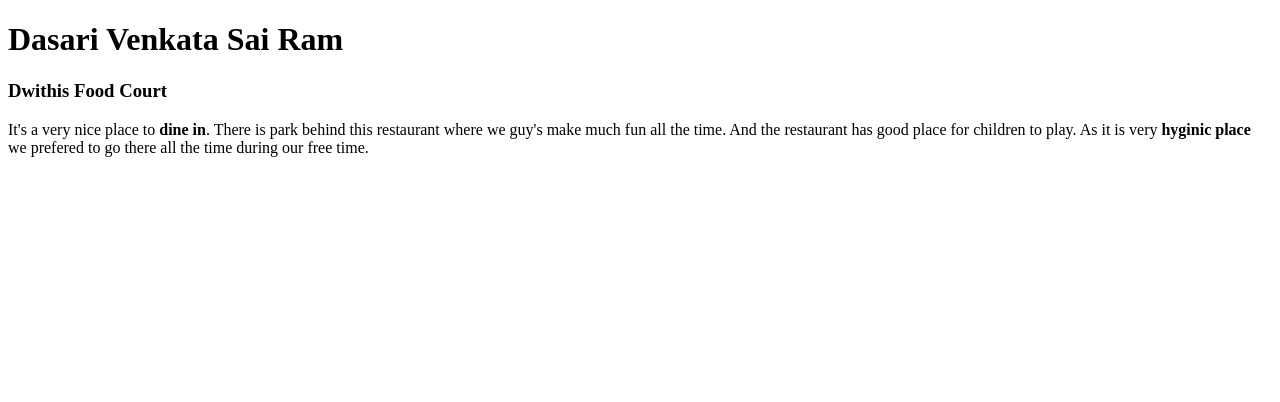
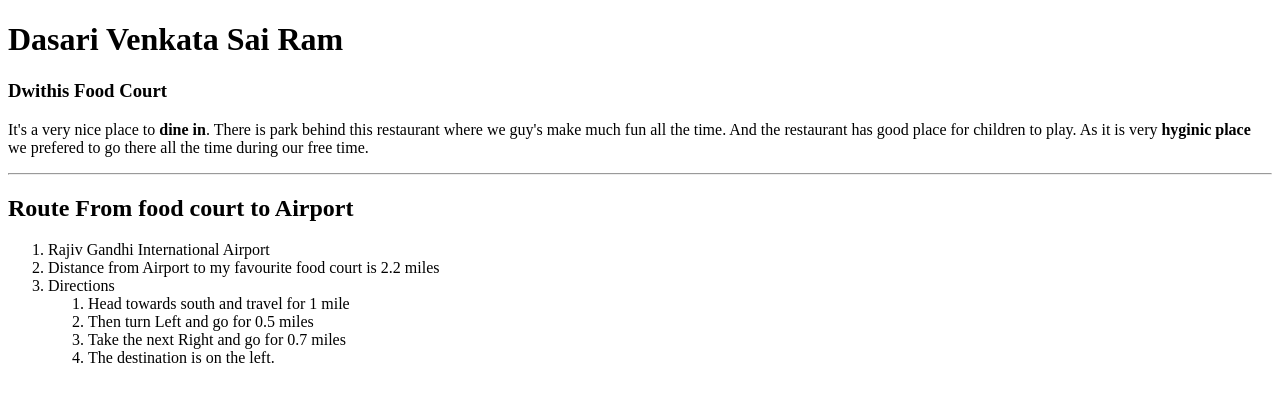
Before and after one commit to 44-563-Web-Apps-S22/webapps-s22-assignment-3-VENKATSAIDASARI, a plain HTML site: page index.html in a window 1280 px wide. Drawn offline with Linux system fonts and the light colour scheme.

Commit message:
directions from food court to airport updated

```diff
--- a/index.html
+++ b/index.html
@@ -13,6 +13,28 @@
                  to play. As it is very <b>hyginic place</b> we prefered to go there all the time
                  during our free time.
             </p>
+            <hr>
+            <h2>
+                Route From food court to Airport
+            </h2>
+
+
+            <ol>
+                <li>Rajiv Gandhi International Airport</li>
+                <li>Distance from Airport to my favourite food court is 2.2 miles</li>
+                <li>Directions </li>
+
+
+                <ol>
+                <li>Head towards south and travel for 1 mile</li>
+                <li>Then turn Left and go for 0.5 miles</li>
+                <li>Take the next Right and go for 0.7 miles</li>
+                <li>The destination is on the left.</li>
+                </ol>
+
+            </ol>
+            </header>
+
         </header>
 
     </body>
```
